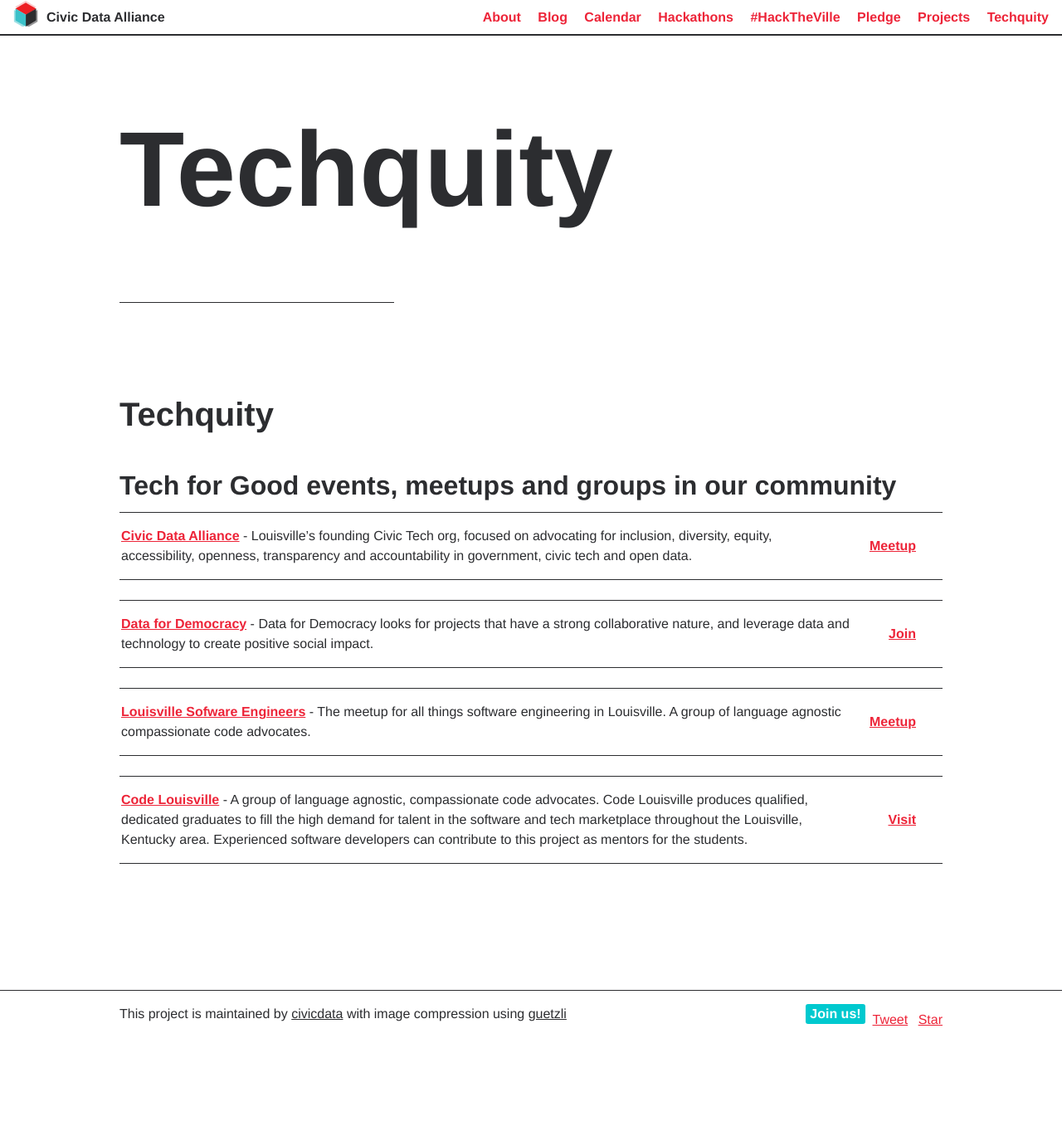
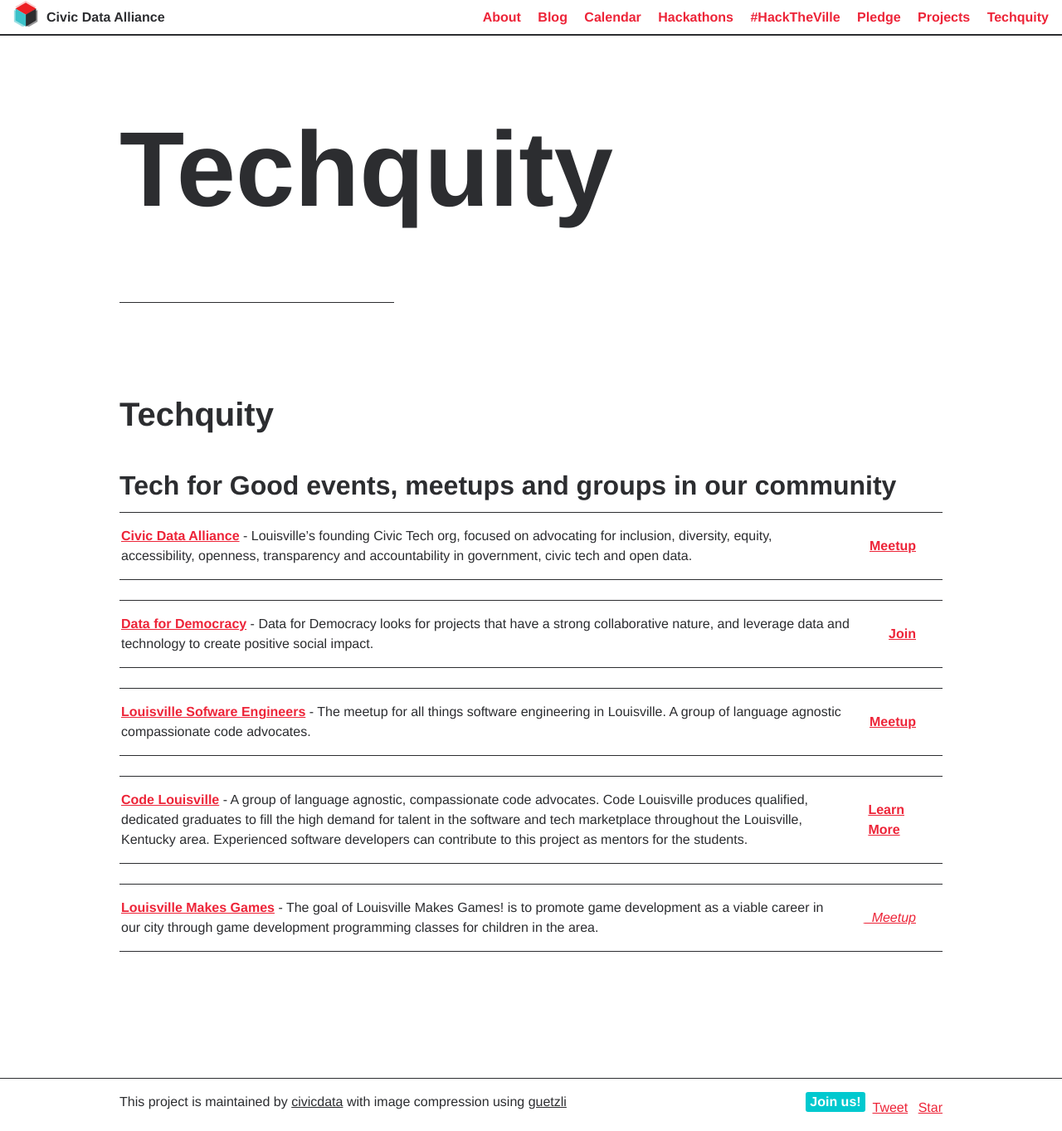
Before and after one commit to civicdata/civicdata.github.io, a Jekyll site: the page built from techquity.md, in a window 1280 px wide. Shown: the whole page at 83% size. Built offline with Jekyll 4.4.1, drawn with Linux system fonts in a browser that asks for light colours; comment, search, counter and statistics services are not loaded; before the commit the page ends 1257 px from its top, so only the background shows below that.

Commit message:
Update techquity.md
Adding Louisville Makes Games to the list.

```diff
--- a/techquity.md
+++ b/techquity.md
@@ -20,4 +20,6 @@ image:
 
 [__Louisville Sofware Engineers__](https://www.meetup.com/Louisville-Software-Engineering/) - The meetup for all things software engineering in Louisville. A group of language agnostic compassionate code advocates. |[__Meetup__](https://www.meetup.com/Louisville-Software-Engineering/)
 
-[__Code Louisville__](https://codelouisville.org/) - A group of language agnostic, compassionate code advocates. Code Louisville produces qualified, dedicated graduates to fill the high demand for talent in the software and tech marketplace throughout the Louisville, Kentucky area. Experienced software developers can contribute to this project as mentors for the students. |[__Visit__](https://codelouisville.org/mentor)
+[__Code Louisville__](https://codelouisville.org/) - A group of language agnostic, compassionate code advocates. Code Louisville produces qualified, dedicated graduates to fill the high demand for talent in the software and tech marketplace throughout the Louisville, Kentucky area. Experienced software developers can contribute to this project as mentors for the students. |[__Learn More__](https://codelouisville.org/mentor)
+
+[__Louisville Makes Games__](louisvillemakesgames.org/) - The goal of Louisville Makes Games! is to promote game development as a viable career in our city through game development programming classes for children in the area. |[__Meetup_](https://www.meetup.com/LouisvilleMakesGames/)
```
